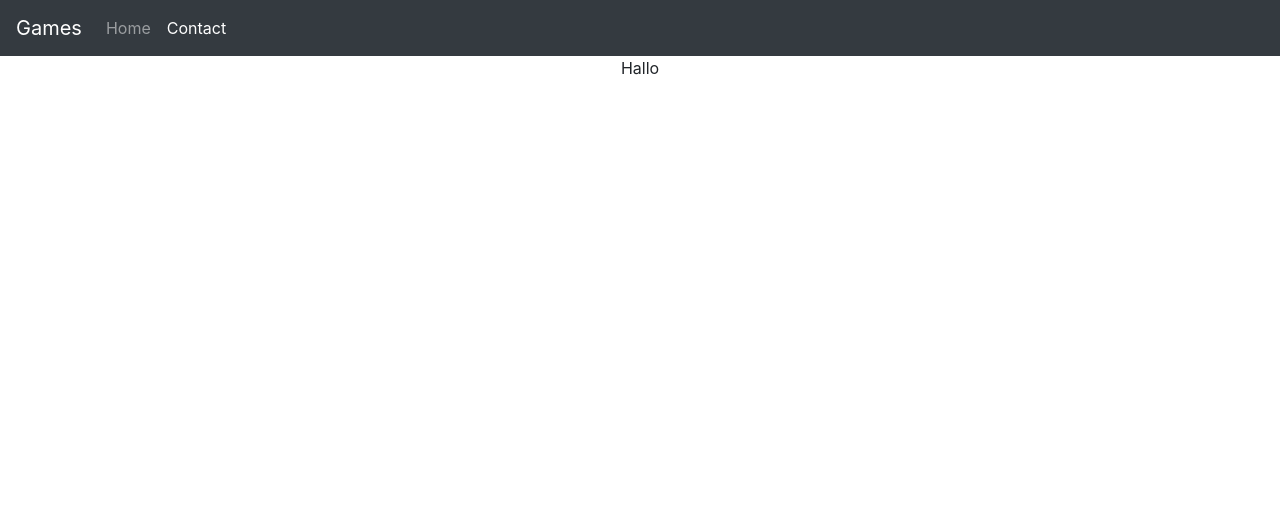
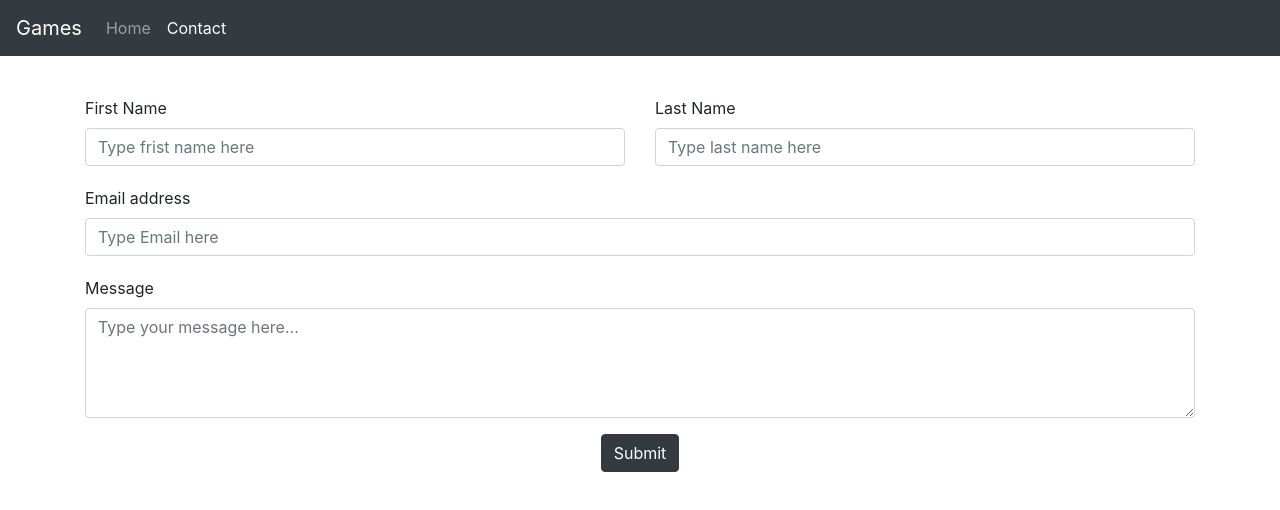
Before and after one commit to BrHalden/kristoffer-halden-js-frameworks-ca, a React (Create React App) app: page /contact in a window 1280 px wide. Shown: the top 510 px of the page. Built offline with nearby package versions, Linux system fonts and the light colour scheme; no server answers.

Commit message:
Alt funker som det skal (u/footer)
Alle komponenter funker som de skal

```diff
--- a/package.json
+++ b/package.json
@@ -7,11 +7,14 @@
     "@testing-library/react": "^9.3.2",
     "@testing-library/user-event": "^7.1.2",
     "bootstrap": "^4.4.1",
+    "dangerously-set-inner-html": "^2.0.1",
+    "jquery": "^3.4.1",
     "react": "^16.13.1",
     "react-bootstrap": "^1.0.0",
     "react-dom": "^16.13.1",
     "react-router-dom": "^5.1.2",
-    "react-scripts": "3.4.0"
+    "react-scripts": "3.4.0",
+    "yup": "^0.28.3"
   },
   "scripts": {
     "start": "react-scripts start",
--- a/src/components/contact/Contact.js
+++ b/src/components/contact/Contact.js
@@ -1,7 +1,58 @@
-import React from 'react'
+import React from 'react';
+import Form from 'react-bootstrap/Form';
+import Button from "react-bootstrap/Button";
+import Row from "react-bootstrap/Row";
+import Col from "react-bootstrap/Col";
+import '../../css/contact.css'
+import * as yup from "yup";
+import { useForm } from "react-hook-form";
+import $ from 'jquery'
+
+const schema = yup.object().shape({
+	firstName: yup.string().min(2).required("First name is required"),
+    lastName: yup.string().min(2).required("Last name is required"),
+    email: yup.string().email().required("Valid Email is required"),
+    message: yup.string().min(10).required("Message must be 10 or more characters long"),
+});
 
 export default function Contact (props) {
+    const { register, handleSubmit, errors } = useForm({
+        validationSchema: schema
+    });
+
+    function onSubmit(data) {
+        console.log("data", data);
+        $('.form-accepted').removeClass('hidden');
+    }
+
     return (
-        <div>Hallo</div>
+        <Form className="big-margin-top" onSubmit={handleSubmit(onSubmit)}>
+            <Row className="align-left">
+                <Col>
+                    <Form.Label>First Name</Form.Label>
+                    <Form.Control name="firstName" placeholder="Type frist name here" ref={register({ required: true })}/>
+                    {errors.firstName && <p className="error">First name is required</p>}
+                </Col>
+                <Col>
+                    <Form.Label>Last Name</Form.Label>
+                    <Form.Control name="lastName" placeholder="Type last name here" ref={register({ required: true })}/>
+                    {errors.lastName && <p className="error">Last name is required</p>}
+                </Col>
+            </Row>
+            <Form.Group className="align-left margin-top">
+                <Form.Label>Email address</Form.Label>
+                <Form.Control name="email" placeholder="Type Email here" ref={register({ required: true })}/>
+                {errors.email && <p className="error">Valid Email is required</p>}
+            </Form.Group>
+            <Form.Group className="align-left margin-top">
+                <Form.Label>Message</Form.Label>
+                <Form.Control name="message" as="textarea" rows="4" placeholder="Type your message here..." ref={register({ required: true })}/>
+                {errors.message && <p className="error">Message must be 10 or more characters long</p>}
+            </Form.Group>
+            <Button variant="dark" type="submit">
+                Submit
+            </Button>
+            <p className="hidden form-accepted">Your message was sent</p>
+        </Form>
     )
 }
--- a/src/components/games/GameItem.js
+++ b/src/components/games/GameItem.js
@@ -2,10 +2,27 @@ import React from 'react';
 import PropTypes from "prop-types";
 import { Link } from "react-router-dom";
 import Button from "react-bootstrap/Button";
+import Card from "react-bootstrap/Card";
+import ListGroup from "react-bootstrap/ListGroup";
 
 function GameItem({id, image, name, rating, release }){
     return (
-            <div style={{width: '200px'}} className="gameContainer" key={id} style={{backgroundImage: "url(" + image + ")"}}>
+        <Card style={{ width: '18rem', marginTop: '20px'}}>
+            <Card.Img variant="top" src={image} style={{width: '100%', height: '200px', objectFit: 'cover', textAlign: 'center'}} />
+            <Card.Body>
+                <Card.Title>{name}</Card.Title>
+                <ListGroup className="list-group-flush">
+                    <ListGroup.Item>Released: {release}</ListGroup.Item>
+                    <ListGroup.Item>Rating: {rating}</ListGroup.Item>
+                </ListGroup>
+                    <Link to={"specific/" + id}>
+                        <Button variant="secondary" block>
+                            Read More
+                        </Button>
+                    </Link>
+                </Card.Body>
+        </Card>
+            /*<div style={{width: '200px'}} className="gameContainer" key={id} style={{backgroundImage: "url(" + image + ")"}}>
                 <h2>{name}</h2>
                 <p>Released: {release}</p>
                 <p>Rating {rating} / 5</p>
@@ -14,7 +31,7 @@ function GameItem({id, image, name, rating, release }){
 						Read More
 					</Button>
 				</Link>
-            </div>
+            </div>*/
     )
 }
 GameItem.propTypes = {
--- a/src/components/layout/Footer.js
+++ b/src/components/layout/Footer.js
@@ -0,0 +1,12 @@
+import React from "react";
+import '../../css/Components.css';
+import Navbar from "react-bootstrap/Navbar";
+import Form from "react-bootstrap/Form";
+
+export default function Footer (props) {
+    return (
+        <div className="footer">
+            <p>Website made with React</p>
+        </div>
+    )
+}
--- a/src/components/layout/Layout.js
+++ b/src/components/layout/Layout.js
@@ -6,6 +6,7 @@ import Container from "react-bootstrap/Container";
 import Home from "../home/Home";
 import Contact from "../contact/Contact";
 import Specific from '../specific/Specific'
+import Footer from './Footer.js'
 
 function Layout() {
 	return (
--- a/src/components/specific/Specific.js
+++ b/src/components/specific/Specific.js
@@ -5,6 +5,12 @@ import Row from "react-bootstrap/Row";
 import Col from "react-bootstrap/Col";
 import Image from "react-bootstrap/Image";
 import { API_URL } from "../../constants/api.js";
+import dangerouslySetInnerHTML from 'dangerously-set-inner-html'
+import Jumbotron from 'react-bootstrap/Jumbotron'
+
+function createMarkup(description) {
+	return {__html: description};
+  }
 
 function Specific() {
 	const [specific, setSpecific] = useState(null);
@@ -25,21 +31,14 @@ function Specific() {
 		return <Spinner animation="border" className="spinner" />;
 	}
 	return (
-		<Row>
-			{console.log(specific)}
-			<Col md={6} className="specific-image">
-				<Image src={specific.background_image} />
-			</Col>
-			<Col>
-				<h1>{specific.name}</h1>
-				<p>
-					{specific.description}
-				</p>
-				<a href={specific.website}>
-					{specific.website}
-				</a>
-			</Col>
-		</Row>
+		<>
+			<div className='hero' style={{backgroundImage: 'url(' + specific.background_image + ')'}}></div>
+			<h1 className="margin-top">{specific.name}</h1>
+			<div className="specific_text margin-top margin-bot" dangerouslySetInnerHTML={createMarkup(specific.description)}/>
+			<a href={specific.website} target="_blank">
+				{specific.website}
+			</a>
+		</>
 	);
 }
 
--- a/src/css/Components.css
+++ b/src/css/Components.css
@@ -13,3 +13,23 @@
     flex-wrap: wrap;
     justify-content: center;
 }
+.footer {
+    position: relative;
+    margin-top: 40px;
+    background-color: #343A40;
+    color: #FAFAFA;
+    height: 100px;
+}
+.footer > p {
+    position: relative;
+    bottom: 0;
+    padding-top: 50px;
+}
+.specific_text {
+    text-align: left;
+    column-count: 3;
+}
+.hero {
+    height: 400px;
+    background-size: cover;
+}
--- /dev/null
+++ b/src/css/contact.css
@@ -0,0 +1,25 @@
+.big-margin-top {
+    margin-top: 40px;
+}
+.margin-top {
+    margin-top: 20px;
+}
+.margin-bot {
+    margin-bottom: 20px;
+}
+.align-left {
+    text-align: left;
+}
+.error {
+    color:red;
+    font-style: italic;
+    font-size: 14px;
+}
+.hidden {
+    visibility: hidden;
+}
+.form-accepted {
+    color: green;
+    font-style: italic;
+    font-size: 14px;
+}
--- a/src/css/index.css
+++ b/src/css/index.css
@@ -1,5 +1,8 @@
+html, body {
+  height: 100%;
+}
 body {
-  margin: 0;
+  margin: 0 0 40px 0;
   font-family: -apple-system, BlinkMacSystemFont, 'Segoe UI', 'Roboto', 'Oxygen',
     'Ubuntu', 'Cantarell', 'Fira Sans', 'Droid Sans', 'Helvetica Neue',
     sans-serif;
```
Also changed, not shown: src/App.js (line endings or trailing spaces), 1 other file (tests, documents, lock files or other folders).
